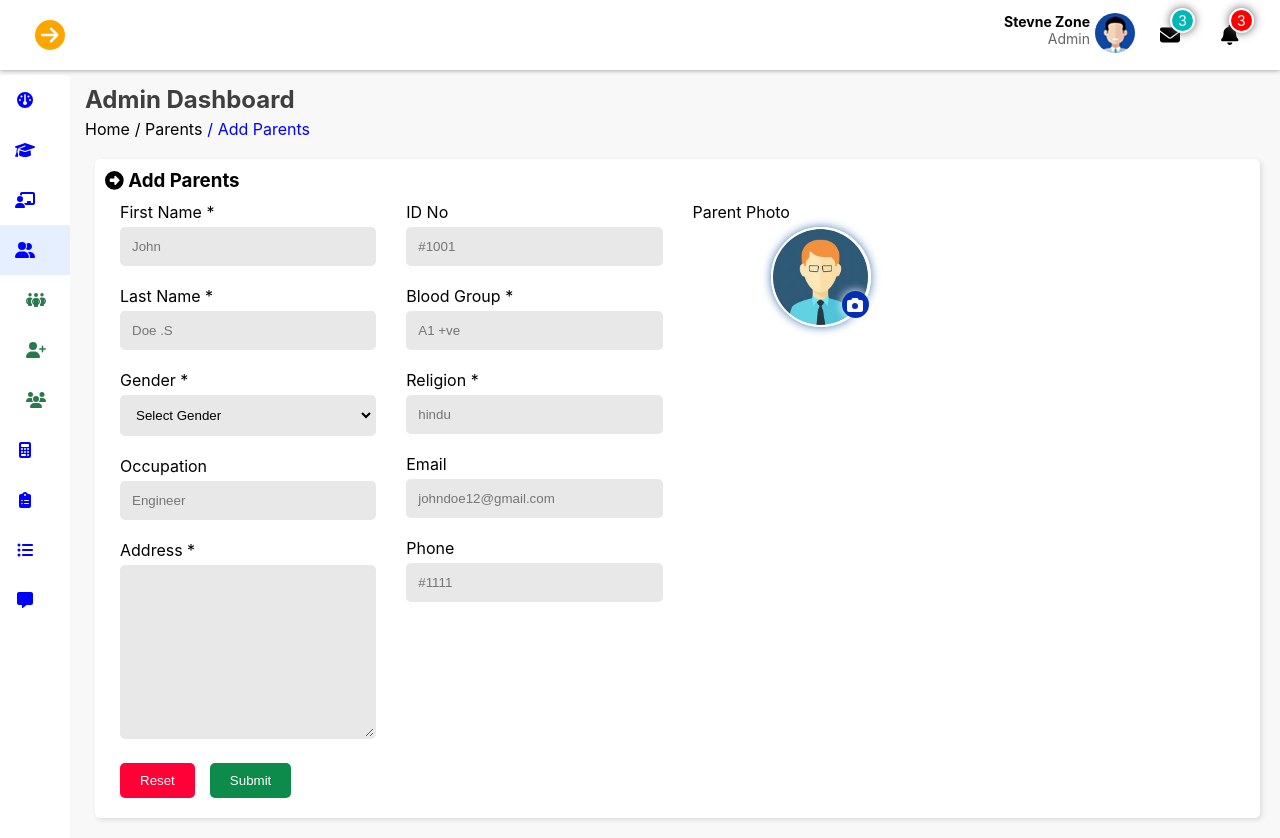
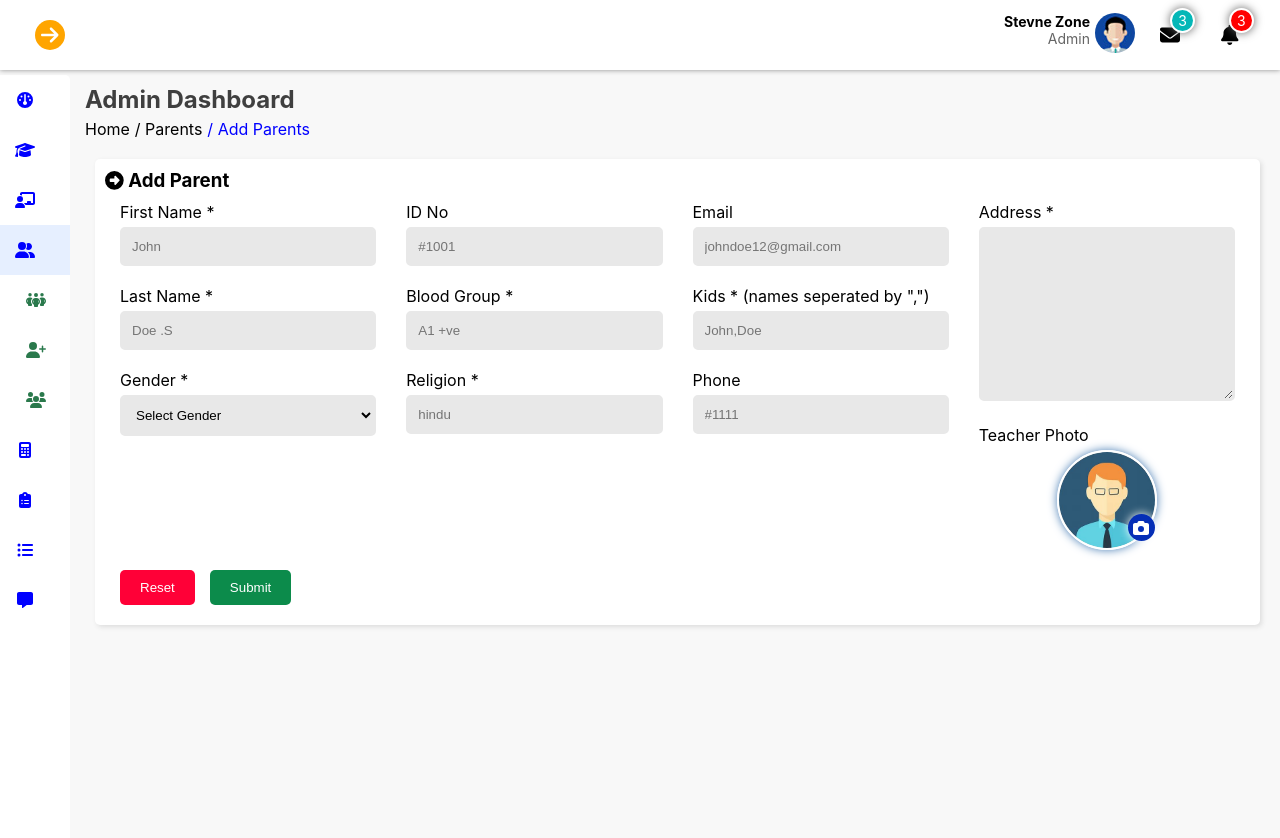
Before and after one commit to Vinoth82003/school_frontend, a React (Create React App) app: page / in a window 1280 px wide. Both pictures are taken after a click on the item 40 px from the left and 350 px from the top of the page. After the commit the page ends 800 px from the top, so only its background shows below. Built offline with nearby package versions, Linux system fonts and the light colour scheme.

Commit message:
add parent corrects are done

```diff
--- a/src/Components/AddParents.jsx
+++ b/src/Components/AddParents.jsx
@@ -31,7 +31,7 @@ const AddParents = () => {
         <section className="chart_containers">
           <form action="#" method="post" className="table_box">
             <h1>
-              <FontAwesomeIcon icon={faArrowAltCircleRight} /> Add Parents
+              <FontAwesomeIcon icon={faArrowAltCircleRight} /> Add Parent
             </h1>
             <div className="container">
               <div className="row">
@@ -72,26 +72,6 @@ const AddParents = () => {
                       <option value="others">Others</option>
                     </select>
                   </div>
-                  <div className="input-field">
-                    <label htmlFor="rollno">Occupation </label>
-                    <input
-                      type="text"
-                      name="rollno"
-                      id="rollno"
-                      className="form_input"
-                      placeholder="Engineer"
-                    />
-                  </div>
-                  <div className="input-field text-area">
-                    <label htmlFor="address">Address *</label>
-                    <textarea
-                      name="address"
-                      id="address"
-                      cols="30"
-                      rows="10"
-                      required
-                    ></textarea>
-                  </div>
                 </div>
                 <div className="col">
                   <div className="input-field">
@@ -126,6 +106,8 @@ const AddParents = () => {
                       required
                     />
                   </div>
+                </div>
+                <div className="col">
                   <div className="input-field">
                     <label htmlFor="email">Email </label>
                     <input
@@ -134,6 +116,19 @@ const AddParents = () => {
                       id="email"
                       className="form_input"
                       placeholder="johndoe12@gmail.com"
+                    />
+                  </div>
+                  <div className="input-field">
+                    <label htmlFor="class">
+                      Kids * (names seperated by ",")
+                    </label>
+                    <input
+                      type="text"
+                      name="class"
+                      id="class"
+                      className="form_input"
+                      placeholder="John,Doe"
+                      required
                     />
                   </div>
                   <div className="input-field">
@@ -148,8 +143,18 @@ const AddParents = () => {
                   </div>
                 </div>
                 <div className="col">
+                  <div className="input-field text-area">
+                    <label htmlFor="address">Address *</label>
+                    <textarea
+                      name="address"
+                      id="address"
+                      cols="30"
+                      rows="10"
+                      required
+                    ></textarea>
+                  </div>
                   <div className="input-field profile_select">
-                    <label htmlFor="photo">Parent Photo </label>
+                    <label htmlFor="photo">Teacher Photo </label>
                     <div className="select_profile">
                       <img
                         src={selectedPhoto || defaultLogo}
@@ -172,7 +177,6 @@ const AddParents = () => {
                     />
                   </div>
                 </div>
-                <div className="col"></div>
               </div>
               <div className="row">
                 <div className="col buttons">
```
